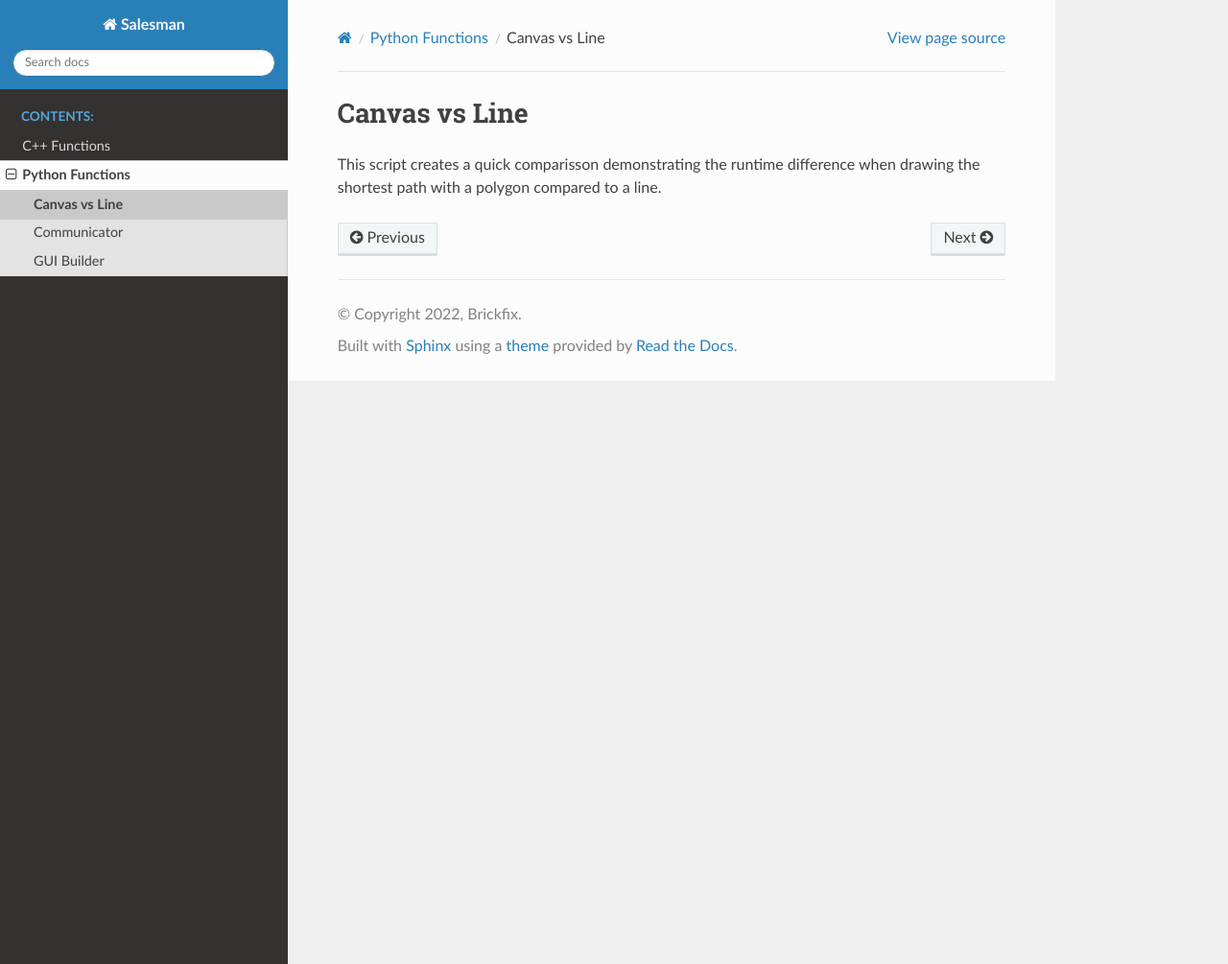
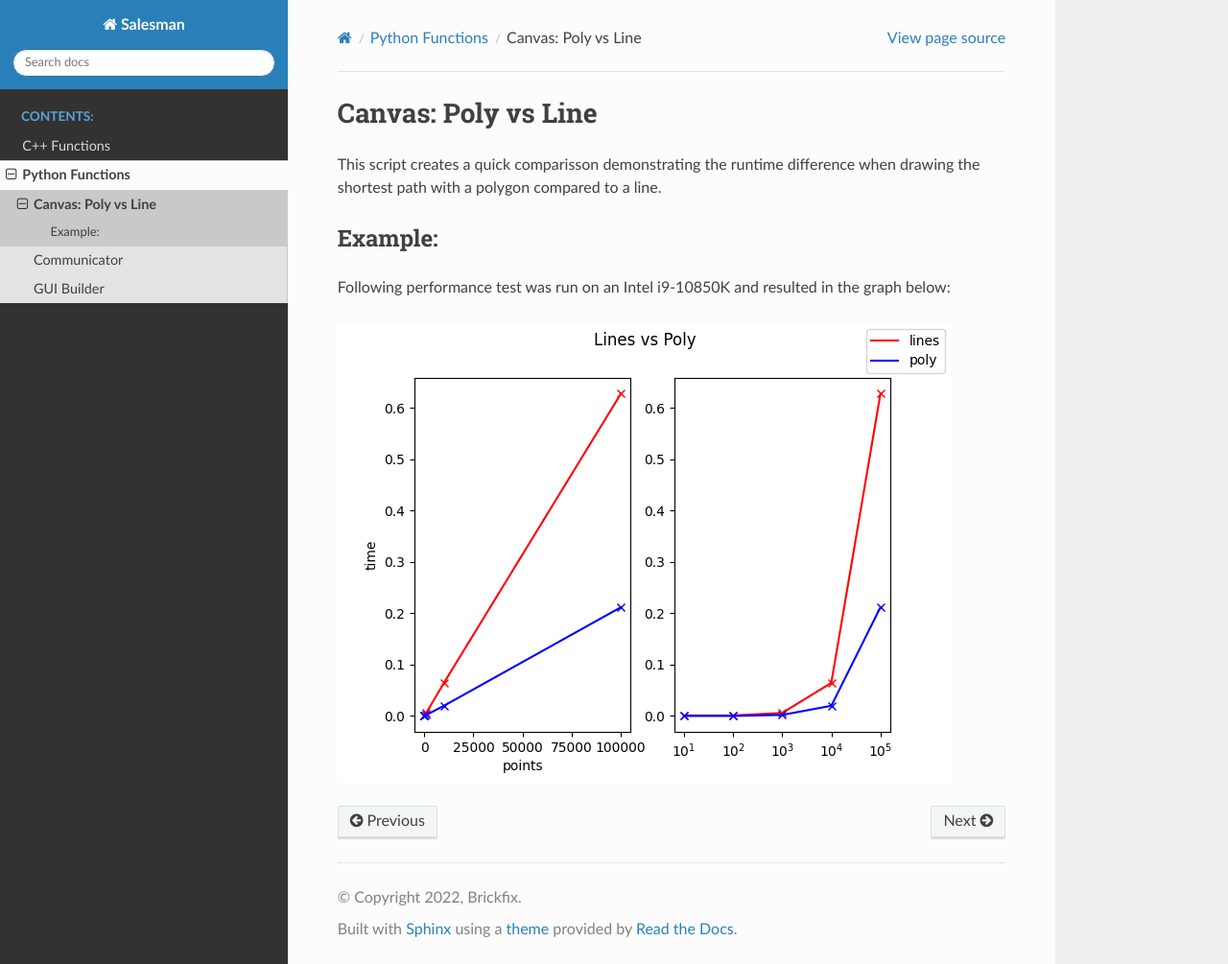
Before and after one commit to Brickfix/Salesman01, a Sphinx documentation site: the page built from docs/source/Salesman/python/canvas_poly_vs_line.rst, in a window 1280 px wide and 1005 px high. Shown: the whole window at 96% size. Built offline with Sphinx 7.4.7 and the Read the Docs theme 2.0.0, drawn with Linux system fonts in a browser that asks for light colours.

Commit message:
added images to docs

```diff
--- a/docs/source/Salesman/python/canvas_poly_vs_line.rst
+++ b/docs/source/Salesman/python/canvas_poly_vs_line.rst
@@ -1,5 +1,12 @@
-Canvas vs Line
---------------
+Canvas: Poly vs Line
+==============
 
 This script creates a quick comparisson demonstrating the runtime difference
 when drawing the shortest path with a polygon compared to a line.
+
+Example:
+--------
+
+Following performance test was run on an Intel i9-10850K and resulted in the graph below:
+
+.. image:: lines_vs_poly.png
```
Also changed, not shown: docs/source/Salesman/python/gui_builder.rst (+10 -2 lines), docs/source/Salesman/python/GUI.png (added), docs/source/Salesman/python/lines_vs_poly.png (added).
